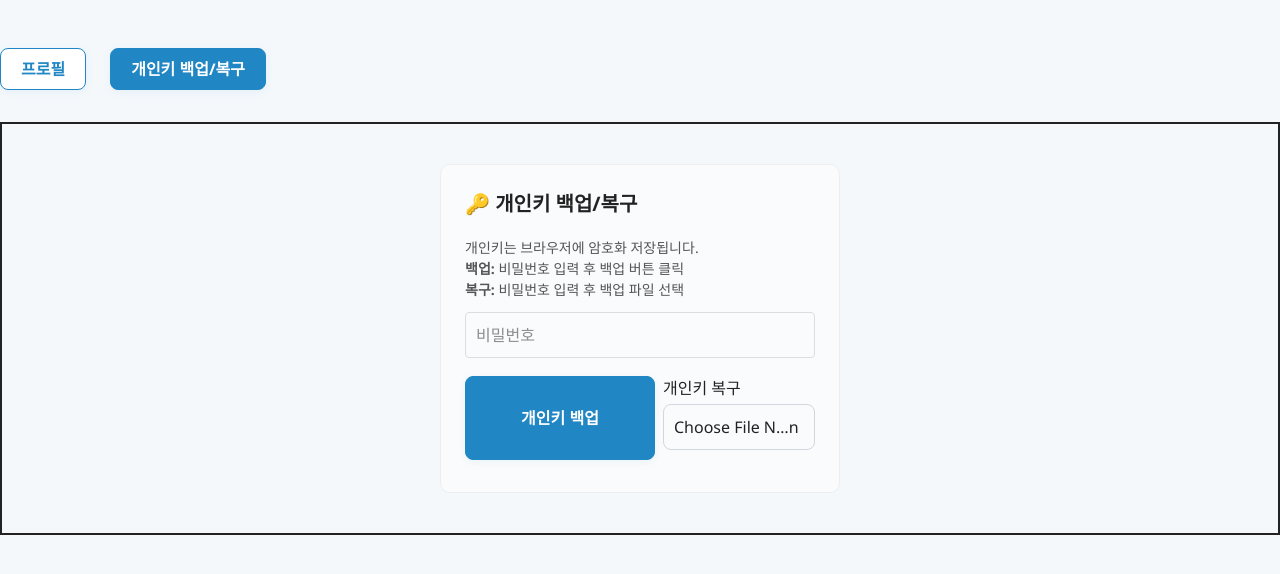
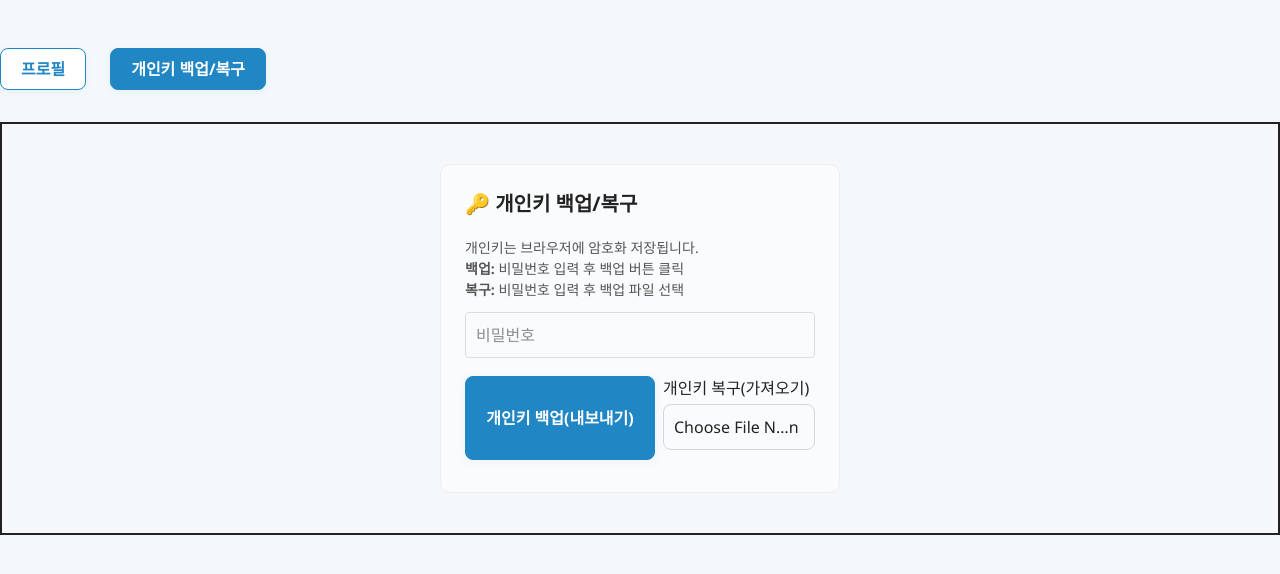
Before and after one commit to anon418/sign-chain, a Next.js app: page /profile in a window 1280 px wide. Both pictures are taken after a click on the button "개인키 백업/복구". Shown: the top 574 px of the page. Built offline with nearby package versions, Linux system fonts and the light colour scheme; no server answers; the database is empty.

Commit message:
Update KeyManagement.tsx

```diff
--- a/components/KeyManagement.tsx
+++ b/components/KeyManagement.tsx
@@ -128,10 +128,10 @@ export default function KeyManagement() {
           onMouseOver={(e) => (e.currentTarget.style.background = '#176ba0')}
           onMouseOut={(e) => (e.currentTarget.style.background = '#2086c4')}
         >
-          개인키 백업
+          개인키 백업(내보내기)
         </button>
         <label style={{ flex: 1, display: 'block' }}>
-          <span style={{ display: 'block', marginBottom: 4 }}> 개인키 복구</span>
+          <span style={{ display: 'block', marginBottom: 4 }}> 개인키 복구(가져오기)</span>
           <input
             type="file"
             accept="application/json"
```
